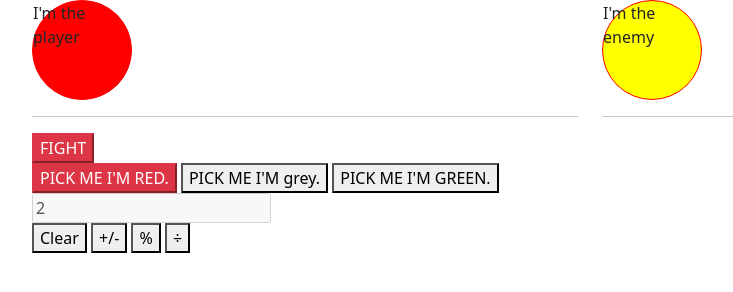
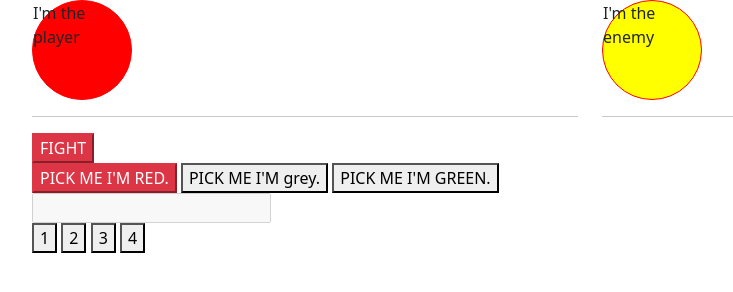
Before and after one commit to beahoop/turnbasegame, a plain HTML site: page board.html in a window 1280 px wide. Shown: the whole page, without its empty margins (50-783 px from the left). Drawn offline with nearby package versions, Linux system fonts and the light colour scheme.

Commit message:
minor updates on labels

```diff
--- a/board.html
+++ b/board.html
@@ -40,15 +40,15 @@
 
 
 
-<div class="calculator">
+<div class="game-board">
 
-<input type="text" class="calculator-screen" value="2" disabled />
-<div class="calculator-keys">
+<input type="text" class="board"  disabled />
+<div class="selections">
 
-  <button type="button" class="board" value="clear">Clear</button>
-  <button type="button" class="board" value="plus-minus">+/-</button>
-  <button type="button" class="board" value="percent">%</button>
-  <button type="button" class="board" value="/">&divide;</button>
+  <button type="button" class="board-value" value="1">1</button>
+  <button type="button" class="board-value" value="2">2</button>
+  <button type="button" class="board-value" value="3">3</button>
+  <button type="button" class="board-value" value="4">4</button>
 
 </div>
 </div>
--- a/css/board.css
+++ b/css/board.css
@@ -18,6 +18,7 @@
 }
 
 /* testing grid system playground */
+
 
 
 
```
